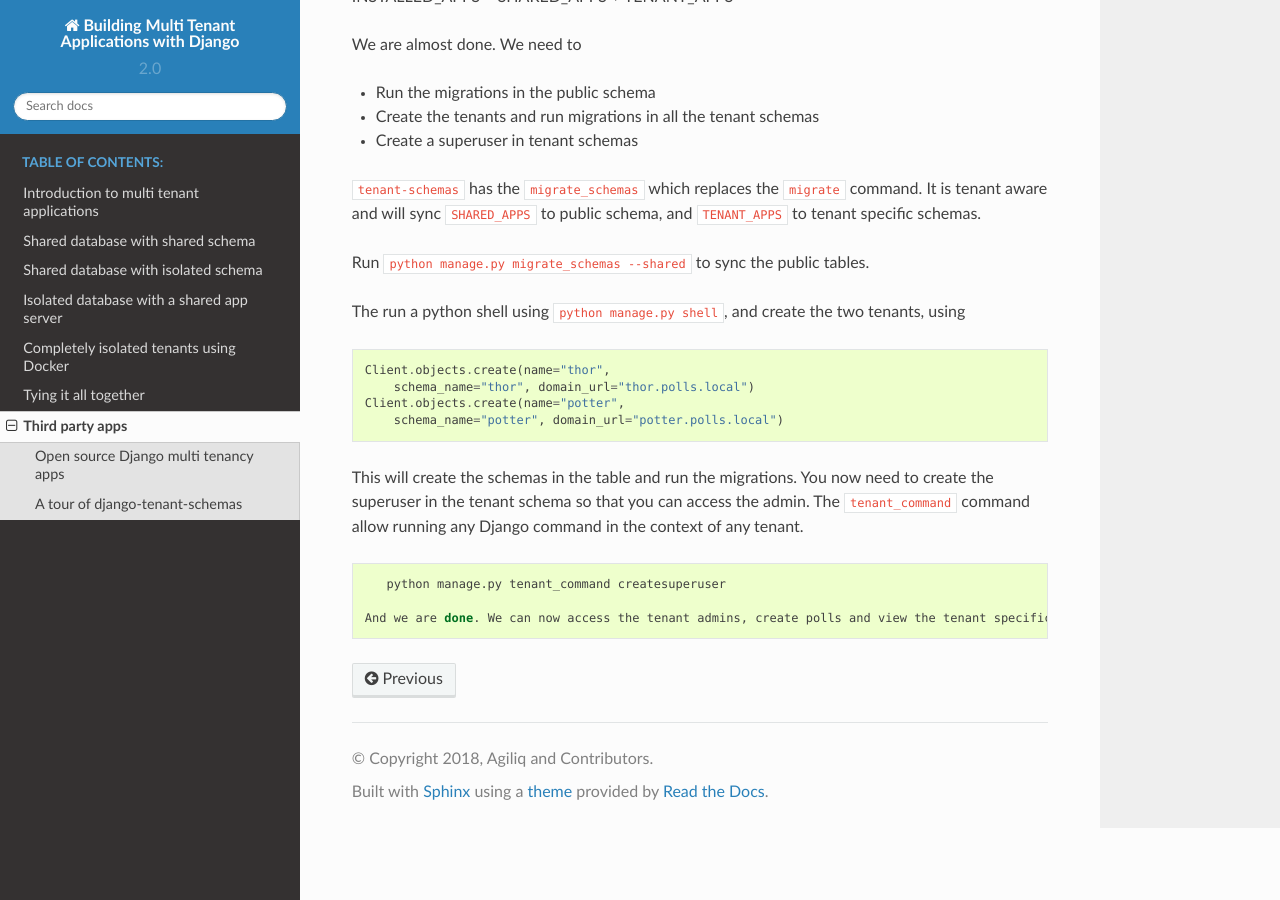
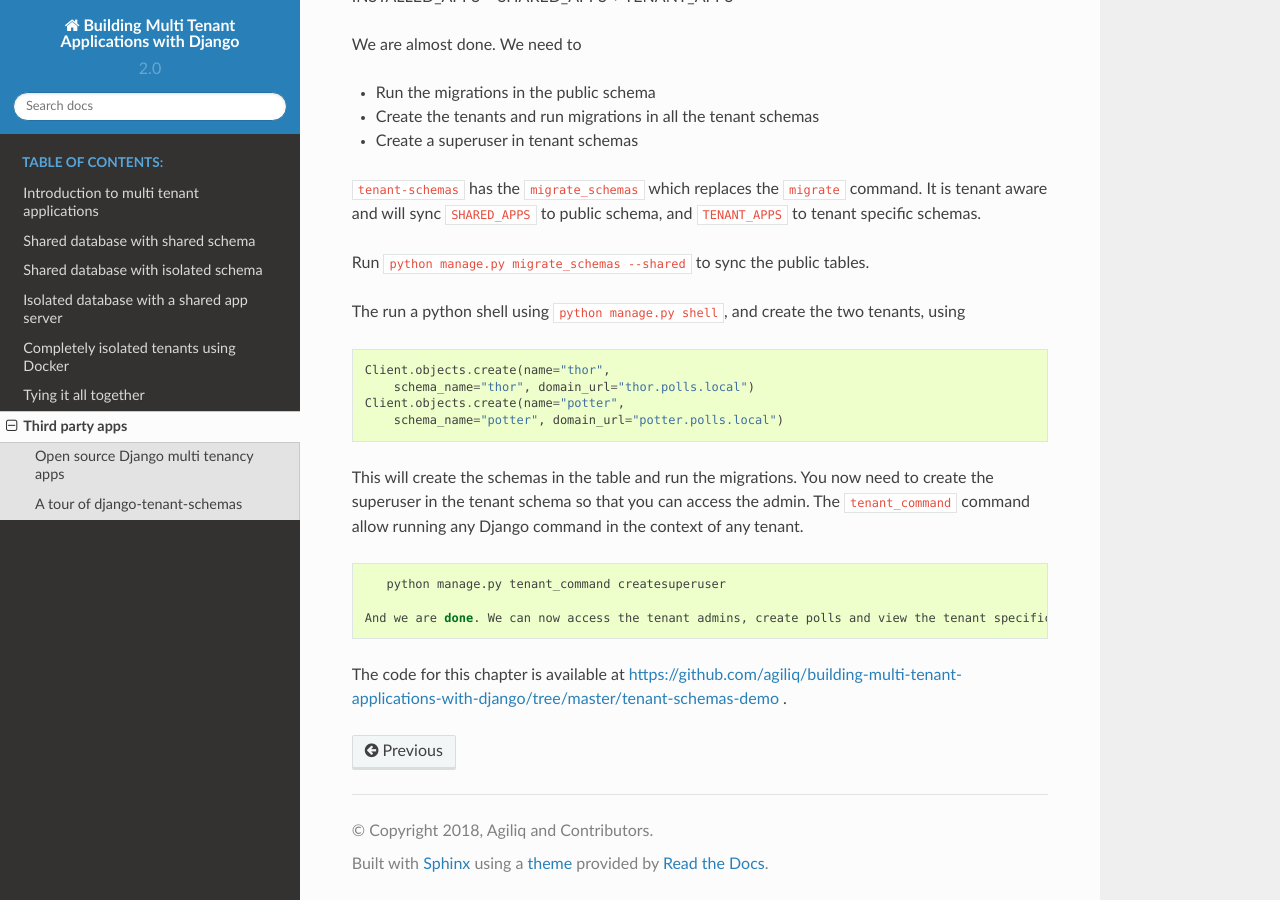
Before and after one commit to agiliq/building-multi-tenant-applications-with-django, a Sphinx documentation site: the page built from source/third-party-apps.rst, in a window 1280 px wide and 900 px high, scrolled down 1916 px. Built offline with Sphinx 7.4.7 and the Read the Docs theme 2.0.0, drawn with Linux system fonts in a browser that asks for light colours.

Commit message:
Update third-party-apps.rst

```diff
--- a/source/third-party-apps.rst
+++ b/source/third-party-apps.rst
@@ -116,3 +116,5 @@
     python manage.py tenant_command createsuperuser
 
  And we are done. We can now access the tenant admins, create polls and view the tenant specific API endpoints.
+
+The code for this chapter is available at https://github.com/agiliq/building-multi-tenant-applications-with-django/tree/master/tenant-schemas-demo .
```
